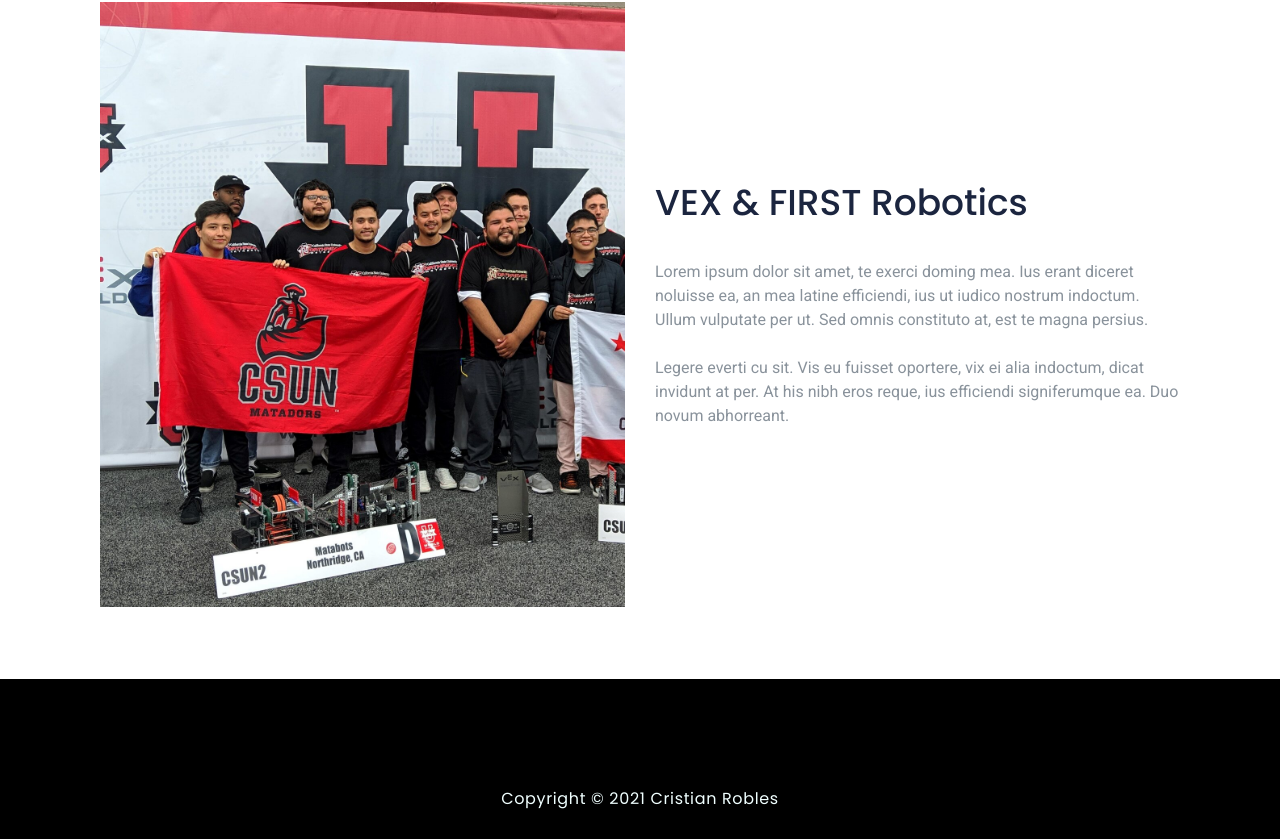
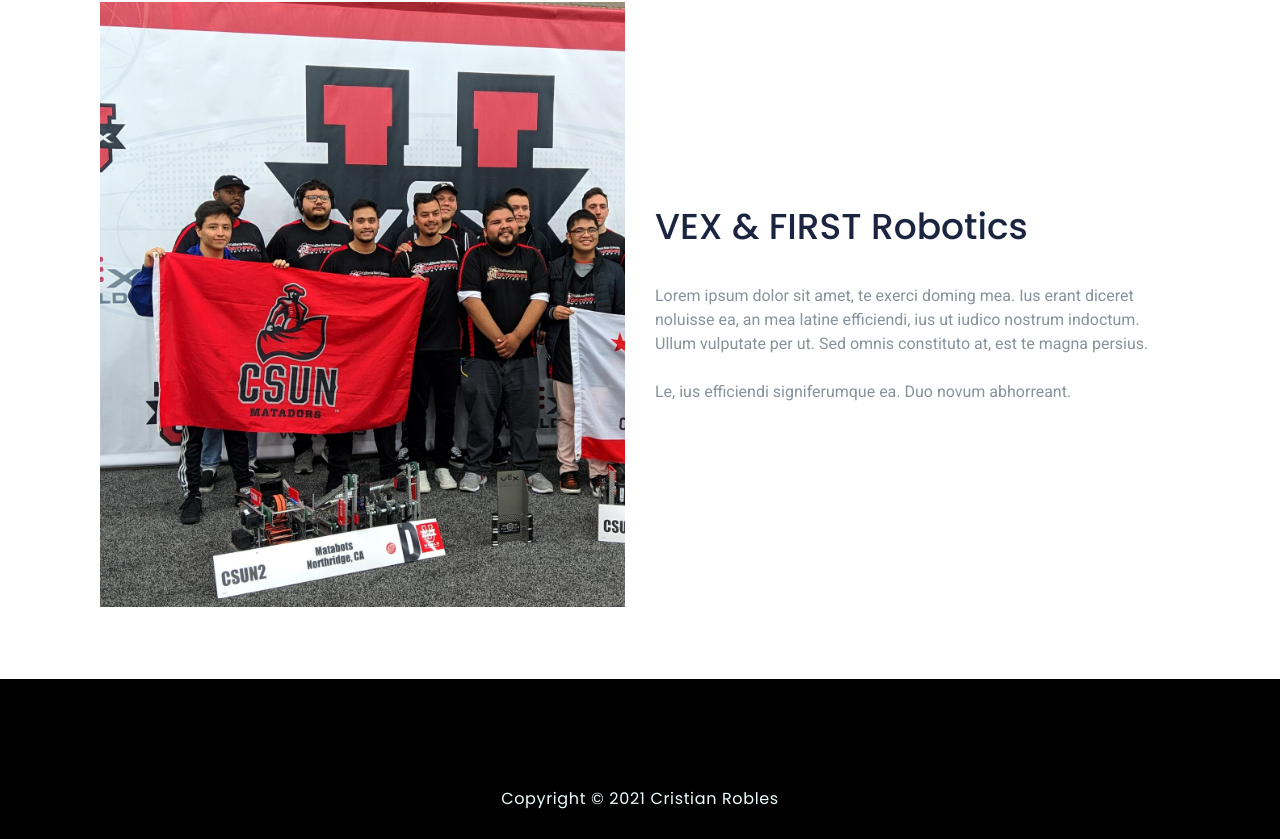
Before and after one commit to Robles-C/robles-c.github.io, a plain HTML site: page extracurr.html in a window 1280 px wide. Shown: the part 1745-2584 px from the top of the page. Drawn offline with Linux system fonts and the light colour scheme; a script that the page names is missing.

Commit message:
Update extracurr.html

```diff
--- a/extracurr.html
+++ b/extracurr.html
@@ -140,7 +140,7 @@
 						<div class="section-info">
 							<h2 class="page-inner-title">VEX & FIRST Robotics</h2>
 							<p>Lorem ipsum dolor sit amet, te exerci doming mea. Ius erant diceret noluisse ea, an mea latine efficiendi, ius ut iudico nostrum indoctum. Ullum vulputate per ut. Sed omnis constituto at, est te magna persius.</p>
-							<p>Legere everti cu sit. Vis eu fuisset oportere, vix ei alia indoctum, dicat invidunt at per. At his nibh eros reque, ius efficiendi signiferumque ea. Duo novum abhorreant.</p>
+							<p>Le, ius efficiendi signiferumque ea. Duo novum abhorreant.</p>
 
 						</div>
 					</div>
```
